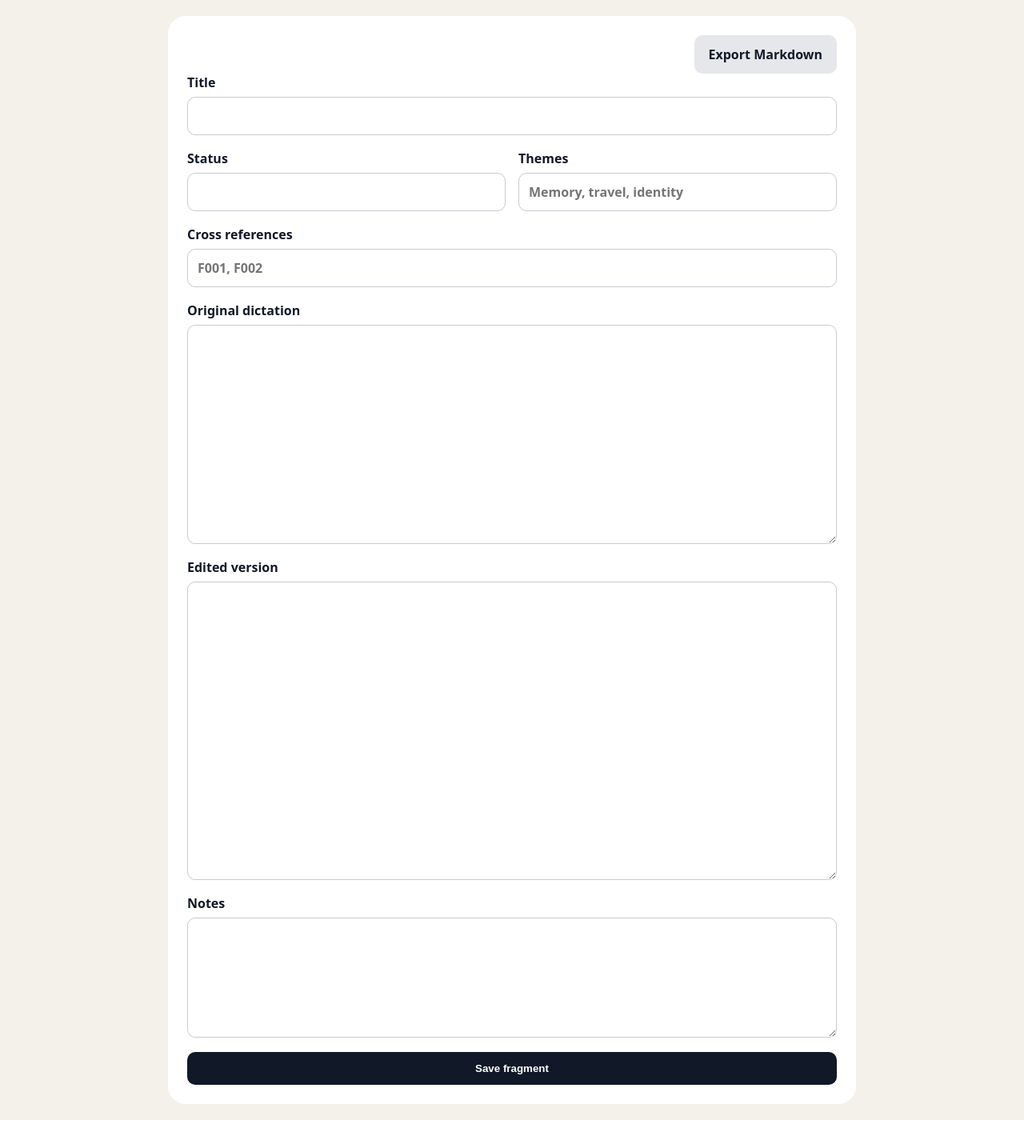
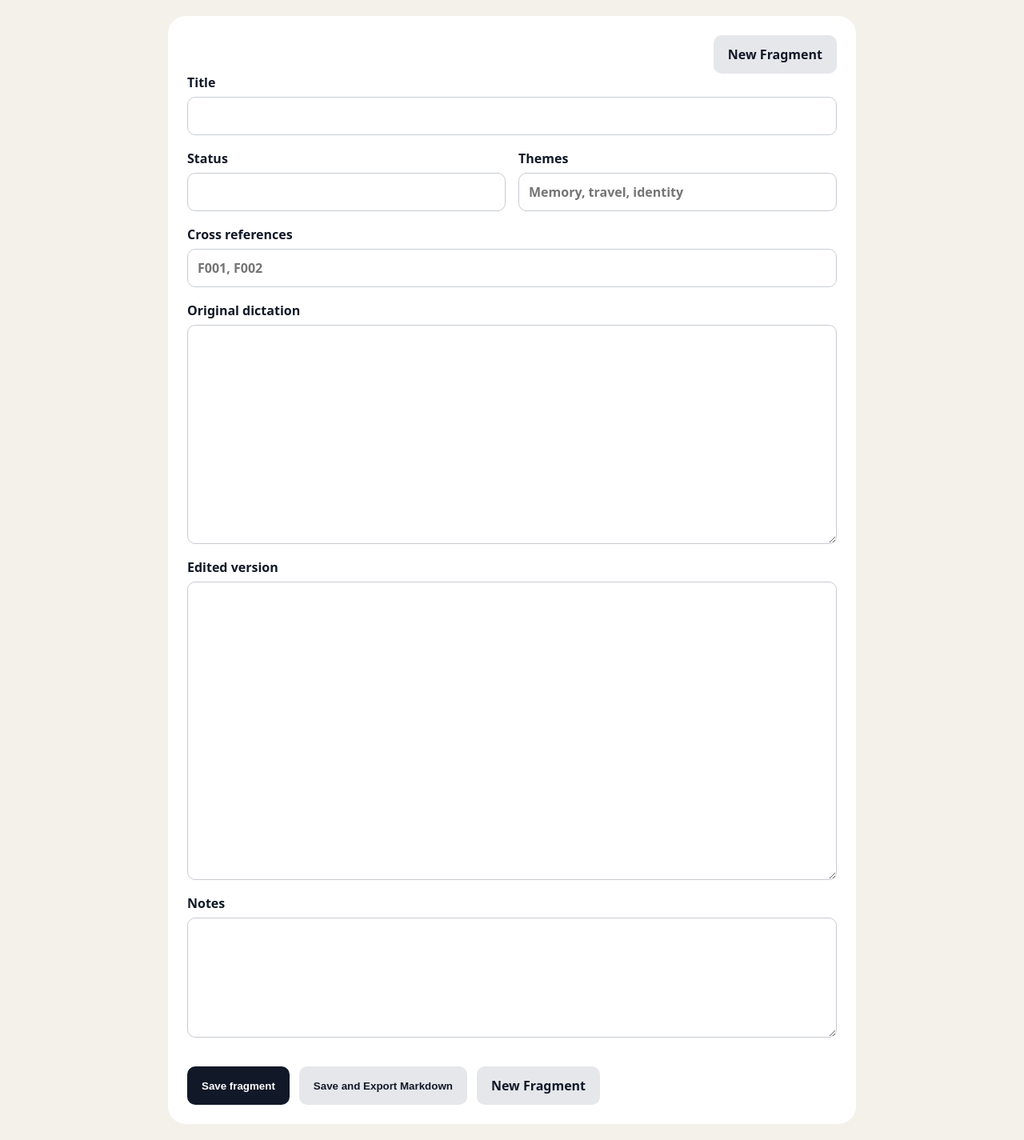
Before and after one commit to Squidmonster64/fragments, a FastAPI app: template app/templates/fragment.html in a window 1280 px wide. Shown: the part 54-1479 px from the top of the page at 80% size. Before the commit the page ends 1454 px from the top, so only its background shows below. Run offline with FastAPI, Linux system fonts and the light colour scheme; the template is opened without the code that fills it, so the values that code supplies are empty.

Commit message:
Add fragment titles and export controls

```diff
--- a/app/main.py
+++ b/app/main.py
@@ -75,6 +75,7 @@ def home(request: Request, db: Session = Depends(get_db)):
 
 @app.post("/api/fragments")
 def create_fragment(
+    title: str = Form("Untitled fragment"),
     raw_transcript: str = Form(...),
     db: Session = Depends(get_db),
 ):
@@ -85,7 +86,7 @@ def create_fragment(
     code = next_fragment_code(db)
     fragment = Fragment(
         fragment_code=code,
-        title="Untitled fragment",
+        title=title.strip() or "Untitled fragment",
         raw_transcript=text,
         audio_path="",
         audio_mime_type="",
@@ -114,6 +115,7 @@ def update_fragment(
     raw_transcript: str = Form(""),
     edited_version: str = Form(""),
     notes: str = Form(""),
+    action: str = Form("save"),
     db: Session = Depends(get_db),
 ):
     fragment = db.get(Fragment, fragment_id)
@@ -127,6 +129,11 @@ def update_fragment(
     fragment.edited_version = edited_version.strip()
     fragment.notes = notes.strip()
     db.commit()
+    if action == "export":
+        return RedirectResponse(
+            f"/fragments/{fragment_id}/export",
+            status_code=303,
+        )
     return RedirectResponse(f"/fragments/{fragment_id}?saved=1", status_code=303)
 
 
--- a/app/static/style.css
+++ b/app/static/style.css
@@ -5,3 +5,14 @@
 .recorder-card textarea{min-height:340px;resize:vertical;font-family:Georgia,serif;font-size:1.08rem}
 .recorder-card .save-button{width:100%;cursor:pointer}
 .hint{margin:16px 0 0;color:#6b7280;font-size:.9rem}
+
+.editor-actions {
+  display: flex;
+  flex-wrap: wrap;
+  gap: 12px;
+  margin-top: 18px;
+}
+.editor-actions .save-button,
+.editor-actions .secondary-button {
+  width: auto;
+}
--- a/app/templates/fragment.html
+++ b/app/templates/fragment.html
@@ -4,7 +4,7 @@
 <section class="editor">
   <div class="editor-heading">
     <div><p class="eyebrow">{{ fragment.fragment_code }}</p><h1>{{ fragment.title }}</h1></div>
-    <a class="secondary-button" href="/fragments/{{ fragment.id }}/export">Export Markdown</a>
+    <a class="secondary-button" href="/">New Fragment</a>
   </div>
   {% if fragment.audio_path %}
   <audio controls preload="metadata" src="/audio/{{ fragment.id }}"></audio>
@@ -20,7 +20,15 @@
     <label>Original dictation<textarea name="raw_transcript" rows="10">{{ fragment.raw_transcript }}</textarea></label>
     <label>Edited version<textarea name="edited_version" rows="14">{{ fragment.edited_version }}</textarea></label>
     <label>Notes<textarea name="notes" rows="5">{{ fragment.notes }}</textarea></label>
-    <button class="save-button" type="submit">Save fragment</button>
+    <div class="editor-actions">
+      <button class="save-button" type="submit" name="action" value="save">
+        Save fragment
+      </button>
+      <button class="secondary-button" type="submit" name="action" value="export">
+        Save and Export Markdown
+      </button>
+      <a class="secondary-button" href="/">New Fragment</a>
+    </div>
   </form>
 </section>
 {% endblock %}
--- a/app/templates/index.html
+++ b/app/templates/index.html
@@ -5,6 +5,12 @@
   <h1>Write a new fragment</h1>
 
   <form method="post" action="/api/fragments">
+    <label class="fragment-entry-label" for="fragmentTitle">Title</label>
+    <input
+      id="fragmentTitle"
+      name="title"
+      placeholder="Fragment title"
+      required>
     <label class="fragment-entry-label" for="fragmentText">Fragment text</label>
     <textarea
       id="fragmentText"
```
Also changed, not shown: 1 other file.
